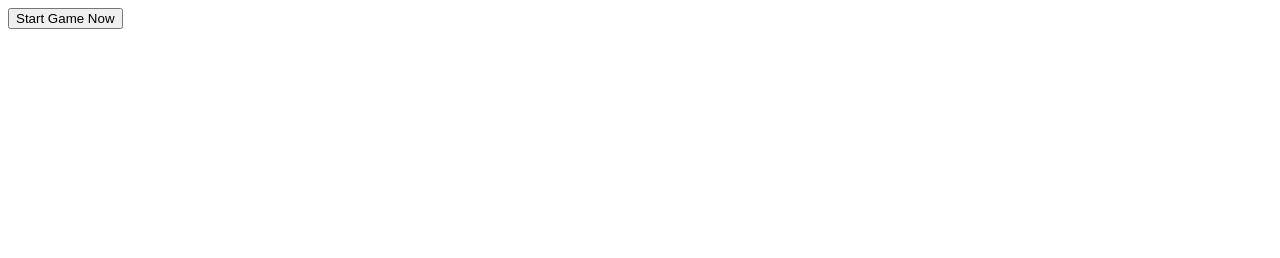
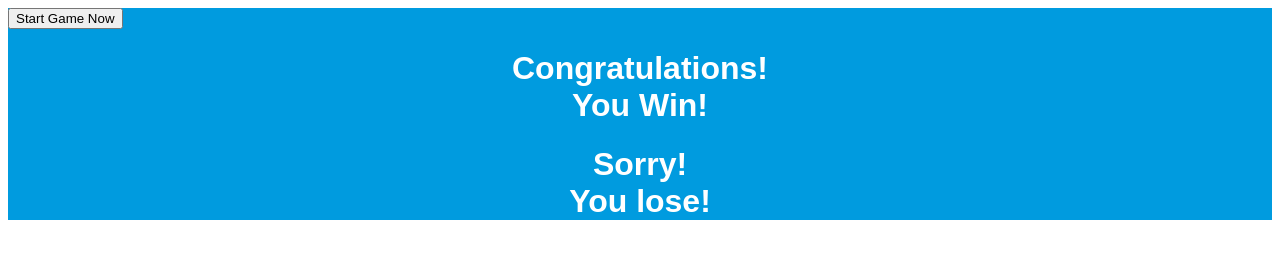
Before and after one commit to jeremyott/JSD03, a plain HTML site: page Class6/RPS/rps.html in a window 1280 px wide. Drawn offline with Linux system fonts and the light colour scheme.

Commit message:
adding all new files to commit

```diff
--- a/Class6/RPS/rps.html
+++ b/Class6/RPS/rps.html
@@ -3,8 +3,18 @@
   <head>
     <meta charset="utf-8">
     <title></title>
+    <style>
+    main {
+      background: #009bdf;
+      color: white;
+      font-family: arial;
+    }
+    .hide {disp1lay: block;}
+    .show {display: block;}
+    </style>
   </head>
   <body>
+
     <script type="text/javascript">
 
     // user select rocks, paper or scissors
@@ -27,7 +37,7 @@
         return computerSelection;
     }
 
-    // Get winnder
+    // Get winner
     function getWinner(computer, user){
         if (computer === user ) {
             return "Tie";
@@ -65,16 +75,28 @@
         }
 
         if (userScore > computerScore){
-            alert("User wons game.  Score: Computer-" + computerScore + " User-" + userScore);
+            //alert("User wons game.  Score: Computer-" + computerScore + " User-" + userScore);
+            document.getElementById("win").className="show";
         } else{
-            alert("Computer wons game.  Score: Computer-" + computerScore + " User-" + userScore);
+            //alert("Computer wons game.  Score: Computer-" + computerScore + " User-" + userScore);
+            document.getElementById("lose").className="show";
         }
 
     }
 
     </script>
     <main>
-<button onClick="playTournament" id="start-game" type="button" name="button">Start Game Now</button>
+      <button onClick="playTournament()" id="start-game" type="button" name="button">Start Game Now</button>
+      <div style="width: 100%;">
+        <div style="margin: 0 auto;">
+          <div id="win" class="hide" style="text-align: center;">
+            <h1> Congratulations! </br> You Win!</h1>
+          </div>
+          <div id="lose" class="hide" style="text-align: center;">
+            <h1> Sorry! </br> You lose!</h1>
+          </div>
+        </div>
+      </div>
     </main>
   </body>
 </html>
```
